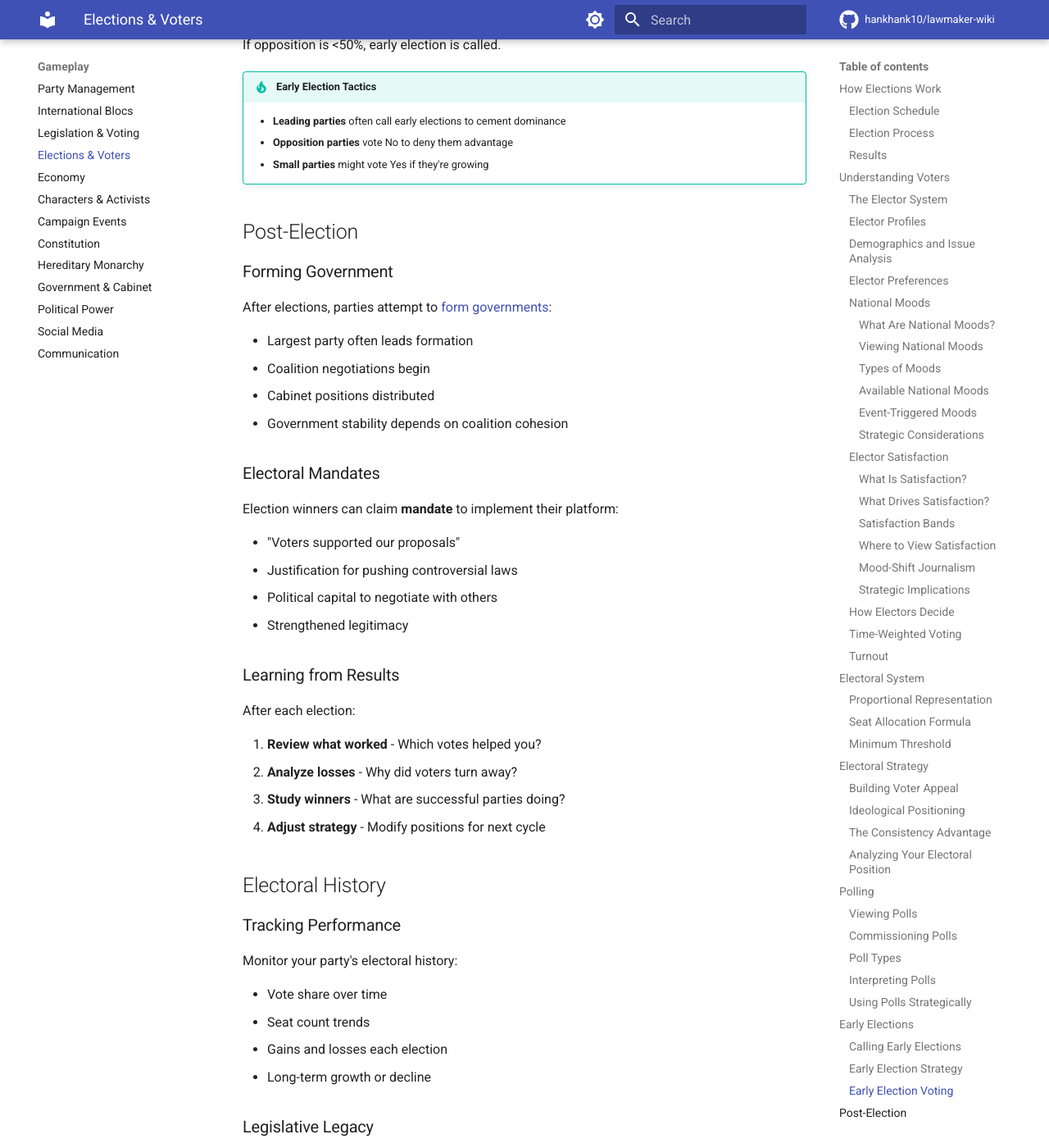
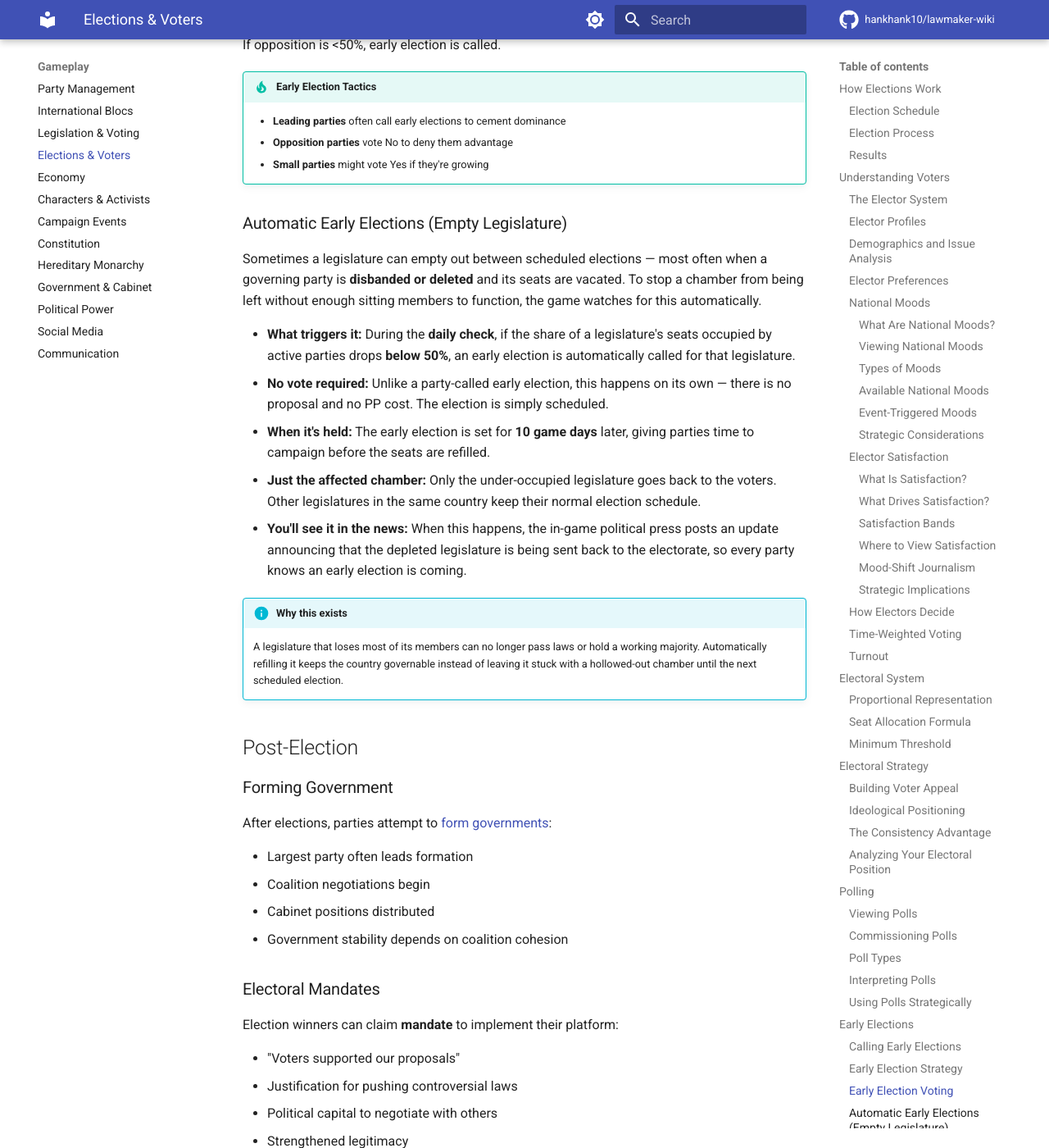
Before and after one commit to hankhank10/lawmaker-wiki, an MkDocs documentation site: the page built from docs/gameplay/elections.md, in a window 1280 px wide and 1400 px high, scrolled down 14596 px. Shown: the whole window at 82% size. Built offline with MkDocs 1.6.1 and Material for MkDocs 9.7.7, drawn with Linux system fonts in a browser that asks for light colours; comment, search, counter and statistics services are not loaded.

Commit message:
📝 Sync from private repo
Auto-synced from hankhank10/lawmaker/game-manual

```diff
--- a/docs/gameplay/elections.md
+++ b/docs/gameplay/elections.md
@@ -617,6 +617,31 @@ If opposition is <50%, early election is called.
     - **Opposition parties** vote No to deny them advantage
     - **Small parties** might vote Yes if they're growing
 
+### Automatic Early Elections (Empty Legislature)
+
+Sometimes a legislature can empty out between scheduled elections — most often when a
+governing party is **disbanded or deleted** and its seats are vacated. To stop a chamber
+from being left without enough sitting members to function, the game watches for this
+automatically.
+
+- **What triggers it:** During the **daily check**, if the share of a legislature's seats
+  occupied by active parties drops **below 50%**, an early election is automatically called
+  for that legislature.
+- **No vote required:** Unlike a party-called early election, this happens on its own — there
+  is no proposal and no PP cost. The election is simply scheduled.
+- **When it's held:** The early election is set for **10 game days** later, giving parties
+  time to campaign before the seats are refilled.
+- **Just the affected chamber:** Only the under-occupied legislature goes back to the voters.
+  Other legislatures in the same country keep their normal election schedule.
+- **You'll see it in the news:** When this happens, the in-game political press posts an
+  update announcing that the depleted legislature is being sent back to the electorate, so
+  every party knows an early election is coming.
+
+!!! info "Why this exists"
+    A legislature that loses most of its members can no longer pass laws or hold a working
+    majority. Automatically refilling it keeps the country governable instead of leaving it
+    stuck with a hollowed-out chamber until the next scheduled election.
+
 ## Post-Election
 
 ### Forming Government
```
